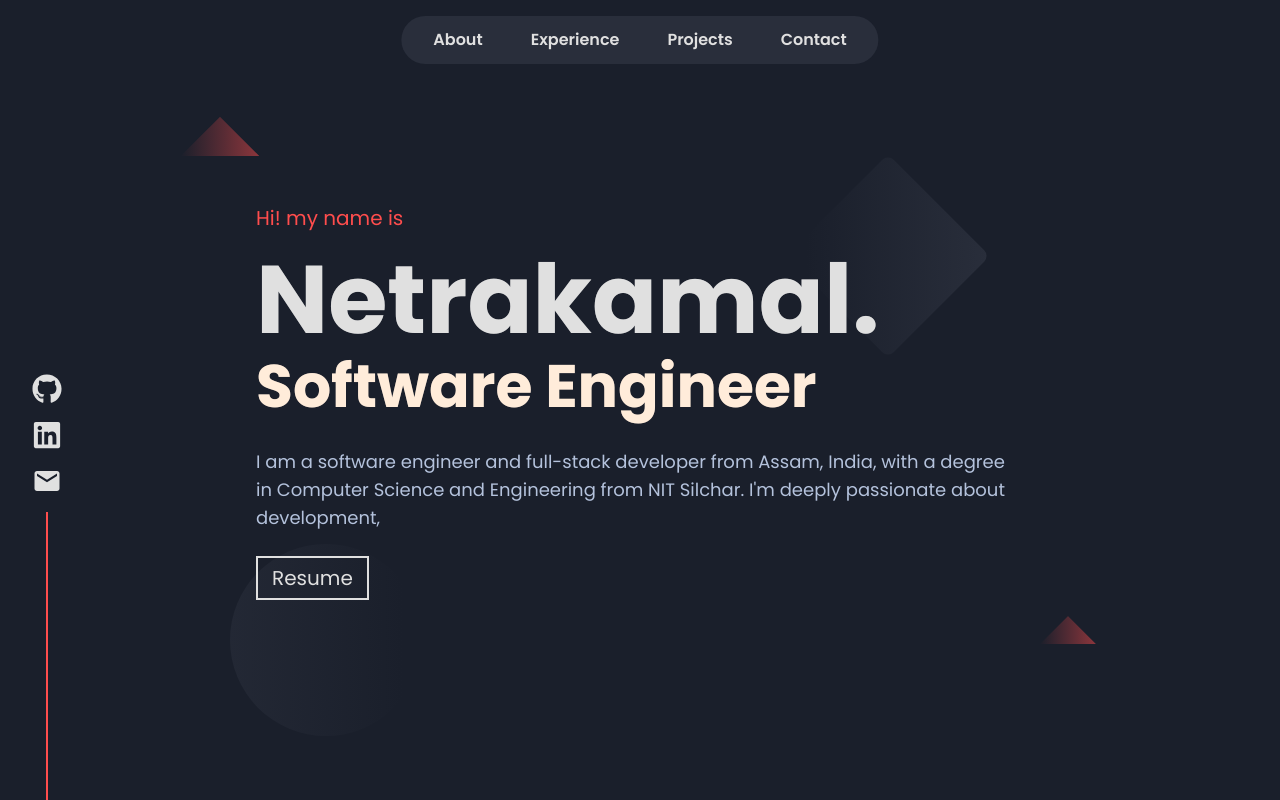
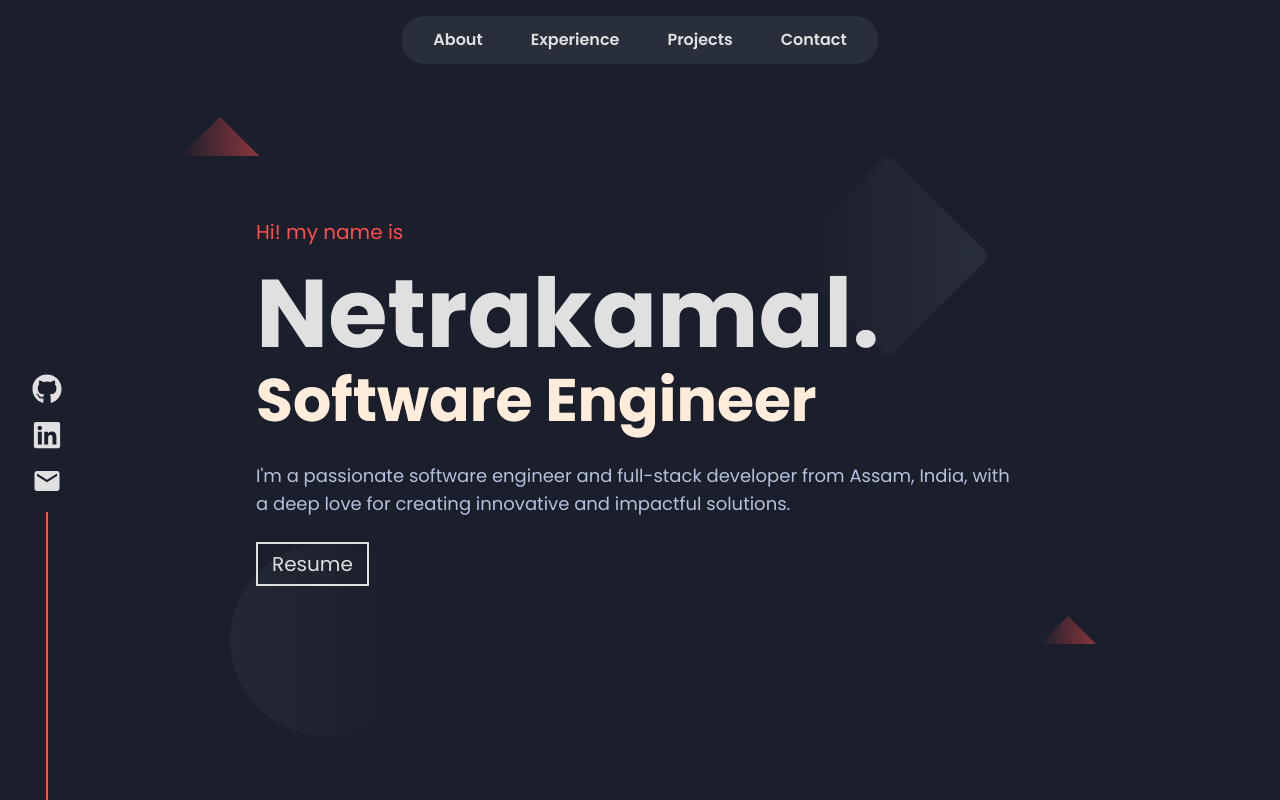
Before and after one commit to JOSU9435/portfolio, a React (Vite) app: page / in a window 1280 px wide. Shown: the top 800 px of the page. Built offline with nearby package versions, Linux system fonts and the light colour scheme; a web font is replaced by a local one.

Commit message:
move projects to components

```diff
--- a/src/components/About.tsx
+++ b/src/components/About.tsx
@@ -82,7 +82,7 @@ const About = () => {
         <div className="text-text-200 text-3xl font-semibold relative overflow-hidden md:text-5xl">
           <div className={`relative duration-300 ${reveal ? 'translate-y-0' : 'translate-y-full'}`}>About Me</div>
         </div>
-        <div className={`flex-1 bg-accent-100 h-0.5 duration-300 origin-left rounded-full ml-2 my-auto ${inView ? 'scale-100' : 'scale-0'}`}></div>
+        <div className={`flex-1 bg-accent-100 h-0.5 duration-300 origin-left rounded-full ml-2 my-auto ${reveal ? 'scale-100' : 'scale-0'}`}></div>
       </div>
 
       <div className="flex flex-col lg:flex-row lg:justify-between">
--- a/src/components/Experiences.tsx
+++ b/src/components/Experiences.tsx
@@ -24,7 +24,7 @@ const Experiences = () => {
         <div className="text-text-200 text-3xl font-semibold relative overflow-hidden md:text-5xl">
           <div ref={ref} className={`relative duration-300 ${reveal ? 'translate-y-0' : 'translate-y-full'}`}>EXPERIENCE</div>
         </div>
-        <div className={`flex-1 bg-accent-100 h-0.5 duration-300 origin-left rounded-full ml-2 my-auto ${inView ? 'scale-100' : 'scale-0'}`}></div>
+        <div className={`flex-1 bg-accent-100 h-0.5 duration-300 origin-left rounded-full ml-2 my-auto ${reveal ? 'scale-100' : 'scale-0'}`}></div>
       </div>
       <div className="mt-12">
         {experience.map((exp, idx) => (
--- a/src/components/Hero.tsx
+++ b/src/components/Hero.tsx
@@ -46,7 +46,7 @@ const Hero = () => {
         <div
           className="text-primary-300 text-sm my-4 translate-y-8 opacity-0 animate-fade-in-up delay-450 md:text-lg md:my-8"
         >
-          I am a software engineer and full-stack developer from Assam, India, with a degree in Computer Science and Engineering from NIT Silchar. I'm deeply passionate about development,
+          I'm a passionate software engineer and full-stack developer from Assam, India, with a deep love for creating innovative and impactful solutions.
         </div>
 
         <div className="my-6 translate-y-8 opacity-0 animate-fade-in-up delay-600">
--- a/src/pages/Projects.tsx
+++ b/src/components/Projects.tsx
@@ -1,4 +1,4 @@
-import Project from "../components/Project";
+import Project from "./Project";
 import { useInView } from "react-intersection-observer";
 import projects from "../assets/local-json/projects.json"
 import { useEffect, useState } from "react";
@@ -24,7 +24,7 @@ const Projects = () => {
         <div className="text-text-200 text-3xl font-semibold relative overflow-hidden md:text-5xl">
           <div ref={ref} className={`relative duration-300 ${reveal ? 'translate-y-0' : 'translate-y-full'}`}>PROJECTS</div>
         </div>
-        <div className={`flex-1 bg-accent-100 h-0.5 duration-300 origin-left rounded-full ml-2 my-auto ${inView ? 'scale-100' : 'scale-0'}`}></div>
+        <div className={`flex-1 bg-accent-100 h-0.5 duration-300 origin-left rounded-full ml-2 my-auto ${reveal ? 'scale-100' : 'scale-0'}`}></div>
       </div>
 
       <div className="mt-12 overflow-hidden">
--- a/src/pages/Home.tsx
+++ b/src/pages/Home.tsx
@@ -2,7 +2,7 @@ import About from "../components/About";
 import Contact from "../components/Contact";
 import Experiences from "../components/Experiences";
 import Hero from "../components/Hero";
-import Projects from "./Projects";
+import Projects from "../components/Projects";
 
 const Home = () => {
   return (
```
